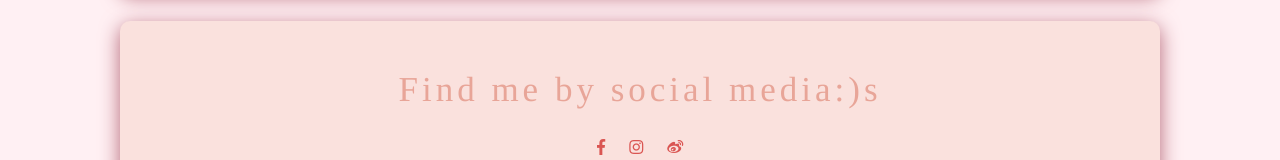
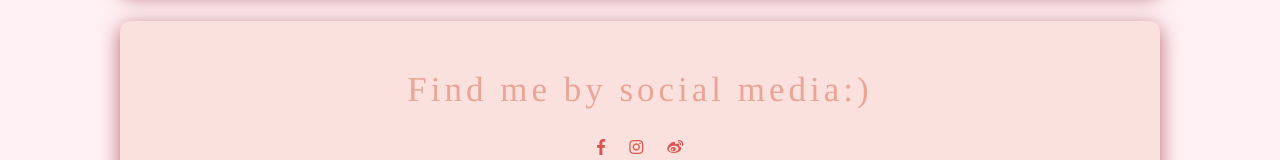
Before and after one commit to IreneJoo/my-profile, a plain HTML site: page index.html in a window 1280 px wide. Shown: the part 1584-1744 px from the top of the page. Drawn offline with Linux system fonts and the light colour scheme.

Commit message:
Update index.html

```diff
--- a/index.html
+++ b/index.html
@@ -62,7 +62,7 @@
     </div>
 
     <div class="card">
-      <h2>Find me by social media:)s</h2>
+      <h2>Find me by social media:)</h2>
       <ul class="list-inline" id="media4intro">
         <li>
          <a href='https://www.facebook.com/profile.php?id=100072056772588'>
```
